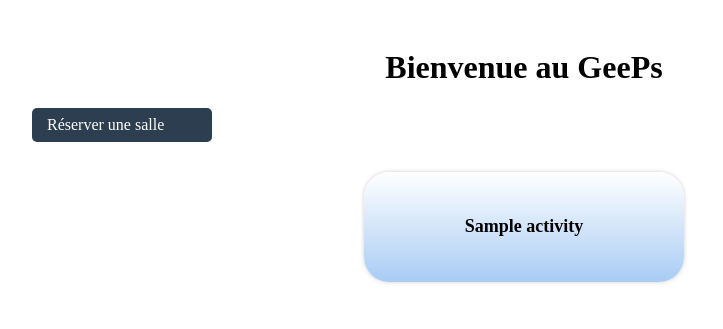
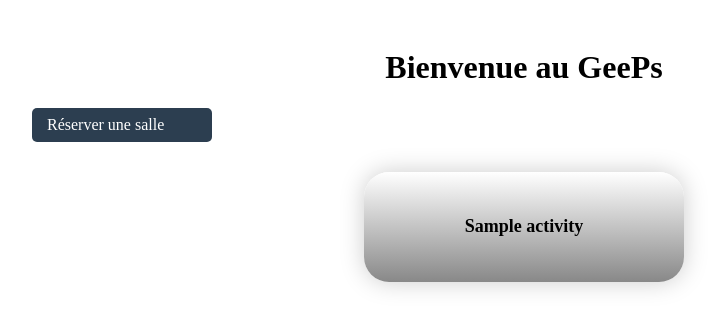
Before and after one commit to WesleyPin/ProjetLaboHubert, a Symfony app: template trombinoscope/templates/front/index.html.twig in a window 1280 px wide. Shown: the top 329 px of the page, without its empty margins (116-839 px from the left). Run offline with Twig, Linux system fonts and the light colour scheme; the template is opened without the code that fills it: most values are stand-ins (such as "Sample title", 1, 10 or a date in 2020); some libraries are stand-ins or nearby versions.

```diff
--- a/trombinoscope/public/css/trombinoscope.css
+++ b/trombinoscope/public/css/trombinoscope.css
@@ -20,7 +20,7 @@
   background-color: #1a242f;
 }
 
-#main_container{
+#container_all .container{
   display: flex;
   width: 100%;
   flex-wrap: wrap;
@@ -33,9 +33,8 @@
   text-align: center;
   width: 320px;
   height: 110px;
-  box-shadow: 0 0 4px #ccc;
+  box-shadow: 0 0 25px #ccc;
   border-radius: 25px;
-  background: linear-gradient(to top,#a8ccf4 0%,#ffffff 100%);
 }
 
 .item h2{
@@ -68,3 +67,17 @@
 .link:hover{
   cursor: pointer;
 }
+
+.flex{
+  display: flex;
+}
+
+.flex_center{
+  justify-content: center;
+}
+
+.arrow p{
+  margin: 0;
+  font-size: 55px;
+  font-weight: bold;
+}
--- a/trombinoscope/src/Controller/FrontController.php
+++ b/trombinoscope/src/Controller/FrontController.php
@@ -26,10 +26,14 @@ class FrontController extends Controller
     public function load_other_section(Request $request)
     {
         $id= $request->request->get('id');
+        $cpt = $request->request->get('cpt');
 
         $children = $this->getDoctrine()->getRepository('App:Activite')->findby(['parent'=>$id]);
+        if (!empty($children))
+            $html = $this->container->get('twig')->render('front/item.html.twig',['children'=>$children,'cpt'=>$cpt]);
+        else
+            $html = "none";
 
-        $html = $this->container->get('twig')->render('front/item.html.twig',['children'=>$children]);
         return new JsonResponse(json_encode(
             $html
         ), 200);
--- a/trombinoscope/templates/front/index.html.twig
+++ b/trombinoscope/templates/front/index.html.twig
@@ -8,10 +8,11 @@
 		<a href="#" class="btn">Réserver une salle</a>
 		<div id="container_btn_back">
 		</div>
-		<div id="main_container">
+		<div id="container_all">
+			<div class="container">
 				{% for activity in activities %}
-				<div class="link" id="item" onclick="load({{ activity.id }})">
-					<div class="item vertical_align">
+					<div class="link" id="item" onclick="load({{ activity.id }},0)">
+						<div class="item vertical_align" style="background: linear-gradient(to top,{{ activity.color }} 0%,#ffffff 100%);">
 							<div>
 								<h2>{{ activity.label }}</h2>
 							</div>
@@ -19,25 +20,51 @@
 					</div>
 				{% endfor %}
 			</div>
+		</div>
 	</main>
 
 {% endblock %}
 
 {% block scripts %}
 	<script>
-        function  load(val) {
+		var cpt = 1;
+		var old_select = -1;
+
+		function  load(id,id_category) {
+
+			if (id != old_select) {
+				old_select = id;
+
+				refresh_tree(id_category, cpt);
+
 				var json = {
-                'id': val
+					'id': id,
+					'cpt': cpt
 				};
 
 				var path = "{{ path('load_other_section')|escape('js') }}";
 
 				$.post(path, json, function (retour) {
 
-                $('#main_container').html(JSON.parse(retour));
+					if (JSON.parse(retour) != "none") {
+						let old = $('#container_all').html();
+						$('#container_all').html(old + JSON.parse(retour));
+						cpt = cpt + 1;
+					}
+				});
+			}
+        }
 
-                console.log(JSON.parse(retour));
-            });
+        function refresh_tree(id_category,end){
+			let i = id_category+1;
+			let u = end + 1;
+
+			for (i;i<u;i++){
+				$('#item'+i).remove();
+				$('#icon_arrow_'+i).remove();
+			}
+
+			cpt= id_category + 1;
 		}
 	</script>
 {% endblock %}
```
Also changed, not shown: trombinoscope/templates/front/item.html.twig (+7 -2 lines), 1 other file. Lines whose indentation alone changed are shown as unchanged.
